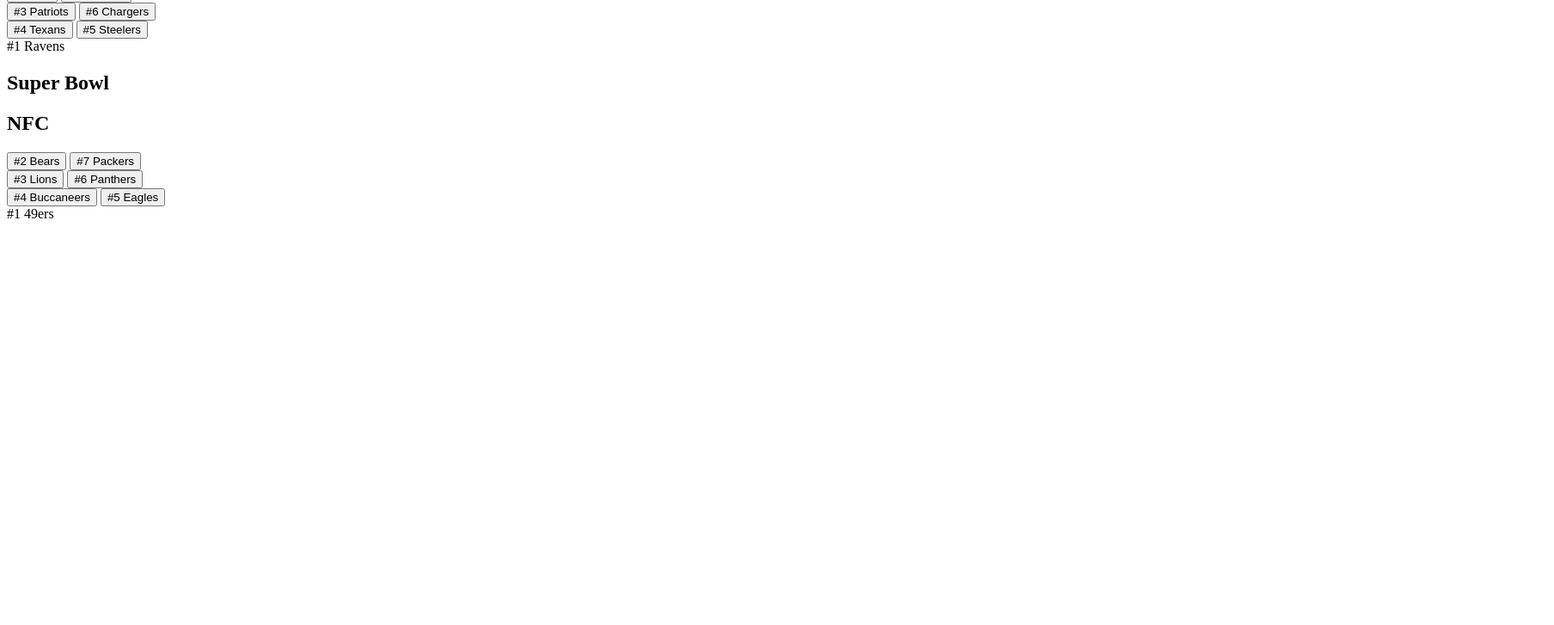
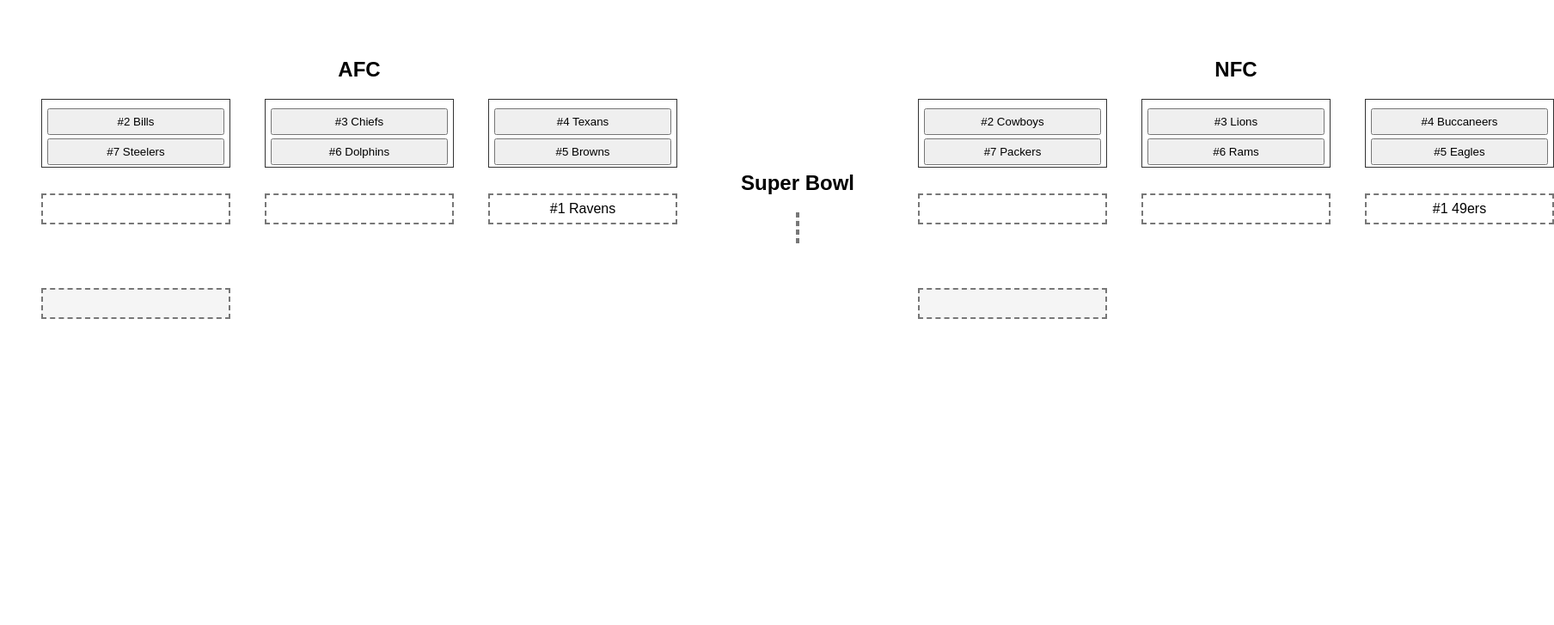
Before and after one commit to JoshuaSalter/nfl-playoff-bracket, a plain HTML site: page index.html in a window 1280 px wide. Shown: the part 73-800 px from the top of the page at 86% size, 1808 px wide, since content can reach past the window. Drawn offline with Linux system fonts and the light colour scheme.

Commit message:
Update index.html

```diff
--- a/index.html
+++ b/index.html
@@ -1,29 +1,43 @@
+<!DOCTYPE html>
+<html lang="en">
+<head>
+  <meta charset="UTF-8">
+  <title>NFL Playoff Bracket</title>
+  <link rel="stylesheet" href="styles.css">
+</head>
+<body>
+
+<h1>NFL Playoff Bracket</h1>
+
 <div id="bracket">
-  <!-- AFC -->
+
+  <!-- AFC SIDE -->
   <div class="side afc">
     <h2>AFC</h2>
-    <div class="round wild-card">
+
+    <div class="grid">
+      <!-- Wild Card -->
       <div class="game" data-next="afc-div-1">
-        <button class="team" data-conf="afc" data-seed="2">#2 Bills</button>
-        <button class="team" data-conf="afc" data-seed="7">#7 Jaguars</button>
+        <button class="team">#2 Bills</button>
+        <button class="team">#7 Steelers</button>
       </div>
+
       <div class="game" data-next="afc-div-2">
-        <button class="team" data-conf="afc" data-seed="3">#3 Patriots</button>
-        <button class="team" data-conf="afc" data-seed="6">#6 Chargers</button>
+        <button class="team">#3 Chiefs</button>
+        <button class="team">#6 Dolphins</button>
       </div>
+
       <div class="game" data-next="afc-div-3">
-        <button class="team" data-conf="afc" data-seed="4">#4 Texans</button>
-        <button class="team" data-conf="afc" data-seed="5">#5 Steelers</button>
+        <button class="team">#4 Texans</button>
+        <button class="team">#5 Browns</button>
       </div>
-    </div>
 
-    <div class="round divisional">
+      <!-- Divisional -->
       <div id="afc-div-1" class="slot"></div>
       <div id="afc-div-2" class="slot"></div>
       <div id="afc-div-3" class="slot">#1 Ravens</div>
-    </div>
 
-    <div class="round conference">
+      <!-- AFC Champ -->
       <div id="afc-champ" class="slot champ"></div>
     </div>
   </div>
@@ -34,32 +48,39 @@
     <div id="superbowl-slot" class="slot champ"></div>
   </div>
 
-  <!-- NFC -->
+  <!-- NFC SIDE -->
   <div class="side nfc">
     <h2>NFC</h2>
-    <div class="round wild-card">
+
+    <div class="grid">
+      <!-- Wild Card -->
       <div class="game" data-next="nfc-div-1">
-        <button class="team" data-conf="nfc" data-seed="2">#2 Bears</button>
-        <button class="team" data-conf="nfc" data-seed="7">#7 Packers</button>
+        <button class="team">#2 Cowboys</button>
+        <button class="team">#7 Packers</button>
       </div>
+
       <div class="game" data-next="nfc-div-2">
-        <button class="team" data-conf="nfc" data-seed="3">#3 Lions</button>
-        <button class="team" data-conf="nfc" data-seed="6">#6 Panthers</button>
+        <button class="team">#3 Lions</button>
+        <button class="team">#6 Rams</button>
       </div>
+
       <div class="game" data-next="nfc-div-3">
-        <button class="team" data-conf="nfc" data-seed="4">#4 Buccaneers</button>
-        <button class="team" data-conf="nfc" data-seed="5">#5 Eagles</button>
+        <button class="team">#4 Buccaneers</button>
+        <button class="team">#5 Eagles</button>
       </div>
-    </div>
 
-    <div class="round divisional">
+      <!-- Divisional -->
       <div id="nfc-div-1" class="slot"></div>
       <div id="nfc-div-2" class="slot"></div>
       <div id="nfc-div-3" class="slot">#1 49ers</div>
-    </div>
 
-    <div class="round conference">
+      <!-- NFC Champ -->
       <div id="nfc-champ" class="slot champ"></div>
     </div>
   </div>
+
 </div>
+
+<script src="script.js"></script>
+</body>
+</html>
```
